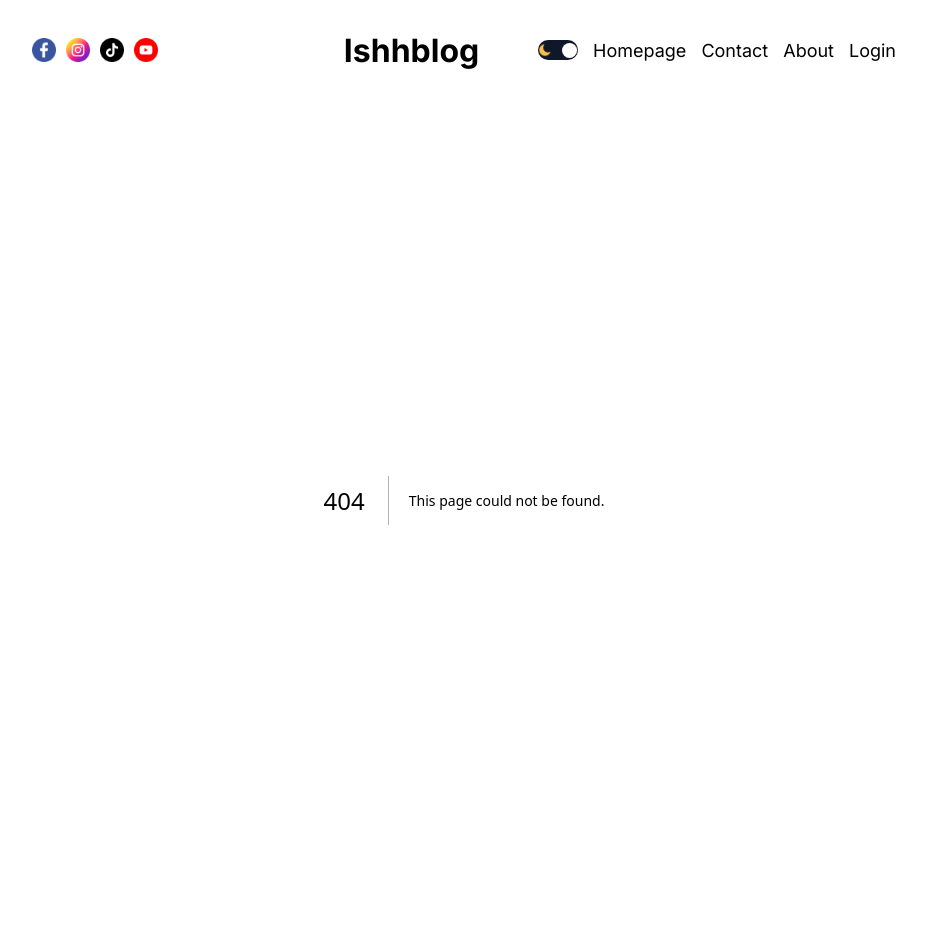
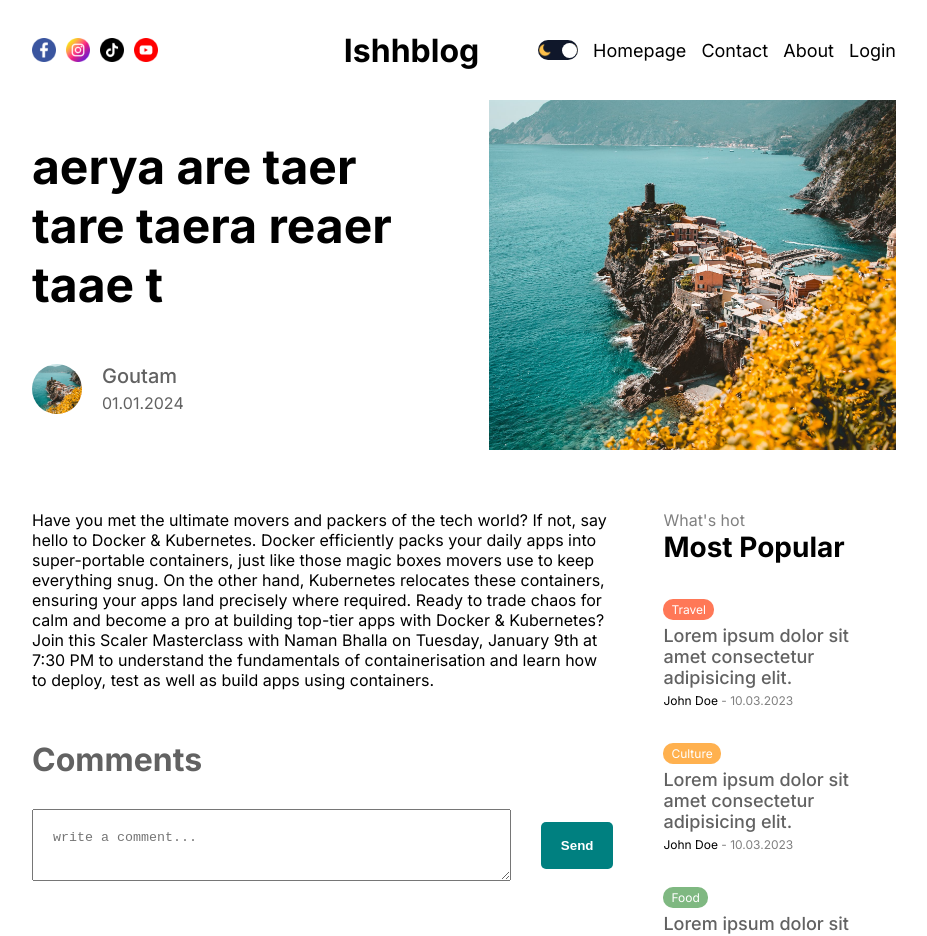
Before and after one commit to Goutam-04/Blogging, a Next.js app: page /posts in a window 1280 px wide. Before the commit this address had no page. Shown: the top 936 px of the page, without its empty margins (176-1103 px from the left). Built offline with nearby package versions, Linux system fonts and the light colour scheme.

Commit message:
add a page for single blog

```diff
--- /dev/null
+++ b/src/app/posts/page.jsx
@@ -0,0 +1,53 @@
+import Menu from "@/components/Menu/Menu";
+import styles from "./singlePage.module.css";
+import Image from "next/image";
+import Comments from "@/components/comments/Comments";
+
+const SinglePage = async () => {
+  return (
+    <div className={styles.container}>
+      <div className={styles.infoContainer}>
+        <div className={styles.textContainer}>
+          <h1 className={styles.title}>
+            aerya are taer tare taera reaer taae t
+          </h1>
+          <div className={styles.user}>
+            <div className={styles.userImageContainer}>
+              <Image src="/culture.png" alt="" fill className={styles.avatar} />
+            </div>
+
+            <div className={styles.userTextContainer}>
+              <span className={styles.username}>Goutam</span>
+              <span className={styles.date}>01.01.2024</span>
+            </div>
+          </div>
+        </div>
+
+        <div className={styles.imageContainer}>
+          <Image src="/culture.png" alt="" fill className={styles.image} />
+        </div>
+      </div>
+      <div className={styles.content}>
+        <div className={styles.post}>
+          <div className={styles.description} />
+          Have you met the ultimate movers and packers of the tech world? If
+          not, say hello to Docker & Kubernetes. Docker efficiently packs your
+          daily apps into super-portable containers, just like those magic boxes
+          movers use to keep everything snug. On the other hand, Kubernetes
+          relocates these containers, ensuring your apps land precisely where
+          required. Ready to trade chaos for calm and become a pro at building
+          top-tier apps with Docker & Kubernetes? Join this Scaler Masterclass
+          with Naman Bhalla on Tuesday, January 9th at 7:30 PM to understand the
+          fundamentals of containerisation and learn how to deploy, test as well
+          as build apps using containers.
+          <div className={styles.comment}>
+            <Comments />
+          </div>
+        </div>
+        <Menu />
+      </div>
+    </div>
+  );
+};
+
+export default SinglePage;
--- /dev/null
+++ b/src/app/posts/singlePage.module.css
@@ -0,0 +1,94 @@
+.infoContainer {
+  display: flex;
+  align-items: center;
+  gap: 50px;
+}
+
+.textContainer {
+  flex: 1;
+}
+
+.title {
+  font-size: 64px;
+  margin-bottom: 50px;
+}
+
+.user {
+  display: flex;
+  align-items: center;
+  gap: 20px;
+}
+
+.userImageContainer {
+  width: 50px;
+  height: 50px;
+  position: relative;
+}
+
+.avatar {
+  border-radius: 50%;
+  object-fit: cover;
+}
+
+.userTextContainer {
+  display: flex;
+  flex-direction: column;
+  gap: 5px;
+  color: var(--softTextColor);
+}
+
+.username {
+  font-size: 20px;
+  font-weight: 500;
+}
+
+.imageContainer {
+  flex: 1;
+  height: 350px;
+  position: relative;
+}
+
+.image {
+  object-fit: cover;
+}
+
+.content {
+  display: flex;
+  gap: 50px;
+}
+
+.post {
+  flex: 5;
+  margin-top: 60px;
+}
+
+.description p {
+  font-size: 20px;
+  font-weight: 300;
+  margin-bottom: 20px;
+}
+
+@media screen and (max-width: 1536px) {
+  .title {
+    font-size: 54px;
+  }
+}
+@media screen and (max-width: 1280px) {
+  .title {
+    font-size: 48px;
+  }
+}
+@media screen and (max-width: 1024px) {
+  .imageContainer {
+    display: none;
+  }
+}
+@media screen and (max-width: 640px) {
+  .title {
+    font-size: 36px;
+  }
+
+  .description p{
+    font-size: 18px;
+  }
+}
--- /dev/null
+++ b/src/components/comments/Comments.jsx
@@ -0,0 +1,64 @@
+'use client'
+
+import Link from "next/link";
+import styles from "./comments.module.css";
+import Image from "next/image";
+import { useState } from "react";
+
+
+
+const Comments = () => {
+  const status="authenticated";
+  const [desc, setDesc] = useState("");
+
+  const handleSubmit = async () => {
+
+    mutate();
+  };
+
+  return (
+    <div className={styles.container}>
+      <h1 className={styles.title}>Comments</h1>
+      {status === "authenticated" ? (
+        <div className={styles.write}>
+          <textarea
+            placeholder="write a comment..."
+            className={styles.input}
+            onChange={(e) => setDesc(e.target.value)}
+          />
+          <button className={styles.button} onClick={handleSubmit}>
+            Send
+          </button>
+        </div>
+      ) : (
+        <Link href="/login">Login to write a comment</Link>
+      )}
+      <div className={styles.comments}>
+        {/* {isLoading
+          ? "loading"
+          : data?.map((item) => (
+              <div className={styles.comment} key={item._id}>
+                <div className={styles.user}>
+                  {item?.user?.image && (
+                    <Image
+                      src={item.user.image}
+                      alt=""
+                      width={50}
+                      height={50}
+                      className={styles.image}
+                    />
+                  )}
+                  <div className={styles.userInfo}>
+                    <span className={styles.username}>{item.user.name}</span>
+                    <span className={styles.date}>{item.createdAt}</span>
+                  </div>
+                </div>
+                <p className={styles.desc}>{item.desc}</p>
+              </div>
+            ))} */}
+      </div>
+    </div>
+  );
+};
+
+export default Comments;
--- /dev/null
+++ b/src/components/comments/comments.module.css
@@ -0,0 +1,70 @@
+.container {
+  margin-top: 50px;
+}
+
+.title {
+  color: var(--softTextColor);
+  margin-bottom: 30px;
+}
+
+.write {
+  display: flex;
+  align-items: center;
+  justify-content: space-between;
+  gap: 30px;
+}
+
+.input {
+  padding: 20px;
+  width: 100%;
+}
+
+.button {
+  padding: 16px 20px;
+  background-color: teal;
+  color: white;
+  font-weight: bold;
+  border: none;
+  border-radius: 5px;
+  cursor: pointer;
+}
+
+.comments{
+  margin-top: 50px;
+}
+
+.comment{
+  margin-bottom: 50px;
+}
+
+.user {
+  display: flex;
+  align-items: center;
+  gap: 20px;
+  margin-bottom: 20px;
+}
+
+.image {
+  border-radius: 50%;
+  object-fit: cover;
+}
+
+.userInfo {
+  display: flex;
+  flex-direction: column;
+  gap: 5px;
+  color: var(--softTextColor);
+}
+
+.username {
+  font-weight: 500;
+}
+
+.date{
+  font-size: 14px;
+}
+
+.desc{
+  font-size: 18px;
+  font-weight: 300;
+}
```
